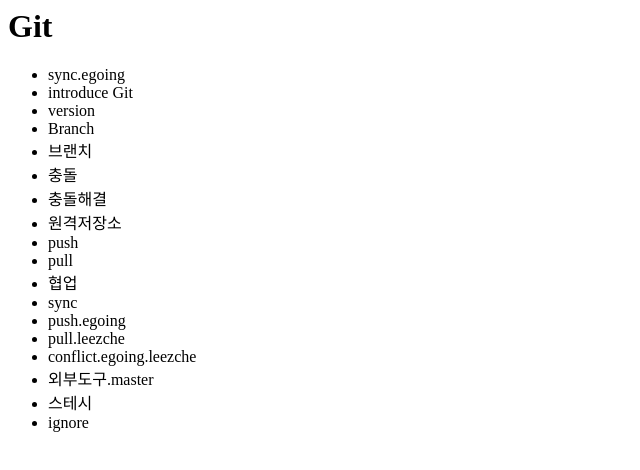
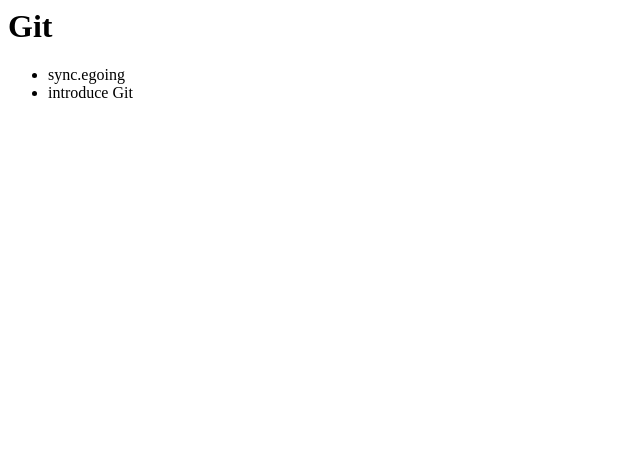
Before and after one commit to leechandoo/opentutorials_git_leechandoo, a plain HTML site: page index.html in a window 1280 px wide. Shown: the whole page, without its empty margins (0-640 px from the left). Drawn offline with Linux system fonts and the light colour scheme.

Commit message:
추가...

```diff
--- a/index.html
+++ b/index.html
@@ -10,22 +10,6 @@
         <ul>
             <li>sync.egoing</li>
             <li>introduce Git</li>
-            <li>version</li>
-            <li>Branch</li>
-            <li>브랜치</li>
-            <li>충돌</li>
-            <li>충돌해결</li>
-            <li>원격저장소</li>
-            <li>push</li>
-            <li>pull</li>
-            <li>협업</li>
-            <li>sync</li>
-            <li>push.egoing</li>
-            <li>pull.leezche</li>
-            <li>conflict.egoing.leezche</li>
-            <li>외부도구.master</li>
-            <li>스테시</li>
-            <li>ignore</li>
         </ul>
     </body>
 </html>
```
